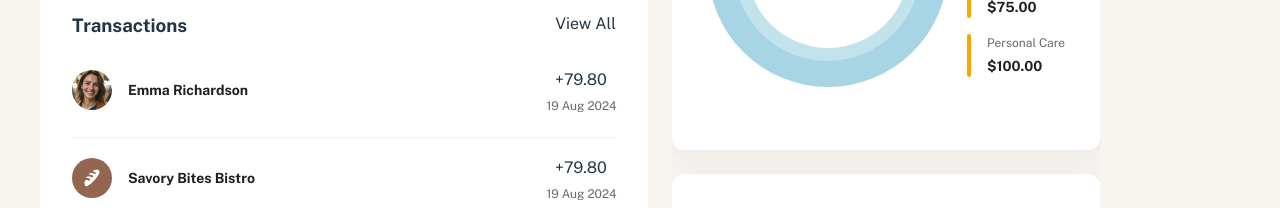
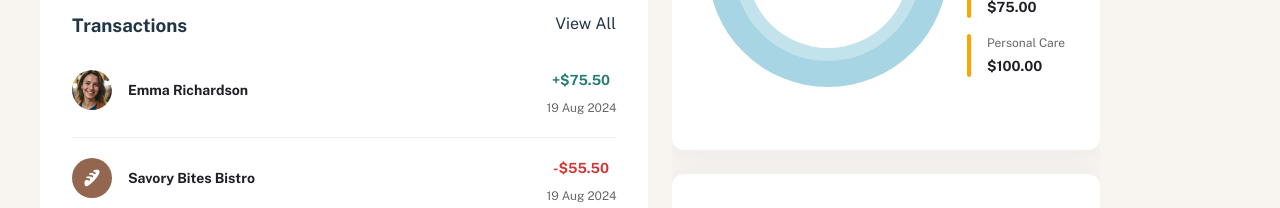
Before and after one commit to eddiemaceda11/Moneyhub, a React (Vite) app: page / in a window 1280 px wide. Shown: the part 591-799 px from the top of the page. Built offline with nearby package versions, Linux system fonts and the light colour scheme.

Commit message:
Modify the component to render negative/positive transaction styling and text based on the amount type

```diff
--- a/src/features/Overview/components/OverviewTransactions/IndividualTransaction.tsx
+++ b/src/features/Overview/components/OverviewTransactions/IndividualTransaction.tsx
@@ -2,6 +2,17 @@ export const IndividualTransaction = ({ transactionsData }: any) => {
   // TODO -> move into a utils folder
   function configureImgPath(image: string): string {
     return image.slice(8);
+  }
+
+  function checkIfAmountIsNegative(amount: string) {
+    const firstCharOfString = amount.split("").shift();
+    if (firstCharOfString === "-") {
+      let modifiedAmount = amount.slice(0, 1) + "$" + amount.slice(1);
+      return <p className="negative-transaction">{modifiedAmount}</p>;
+    } else {
+      let modifiedAmount = "+$" + amount;
+      return <p className="positive-transaction">{modifiedAmount}</p>;
+    }
   }
 
   return (
@@ -15,7 +26,7 @@ export const IndividualTransaction = ({ transactionsData }: any) => {
           <p>{transactionsData.name}</p>
         </div>
         <div className="oti-right">
-          <p>+79.80</p>
+          {checkIfAmountIsNegative(transactionsData.amount)}
           <span>19 Aug 2024</span>
         </div>
       </div>
```
